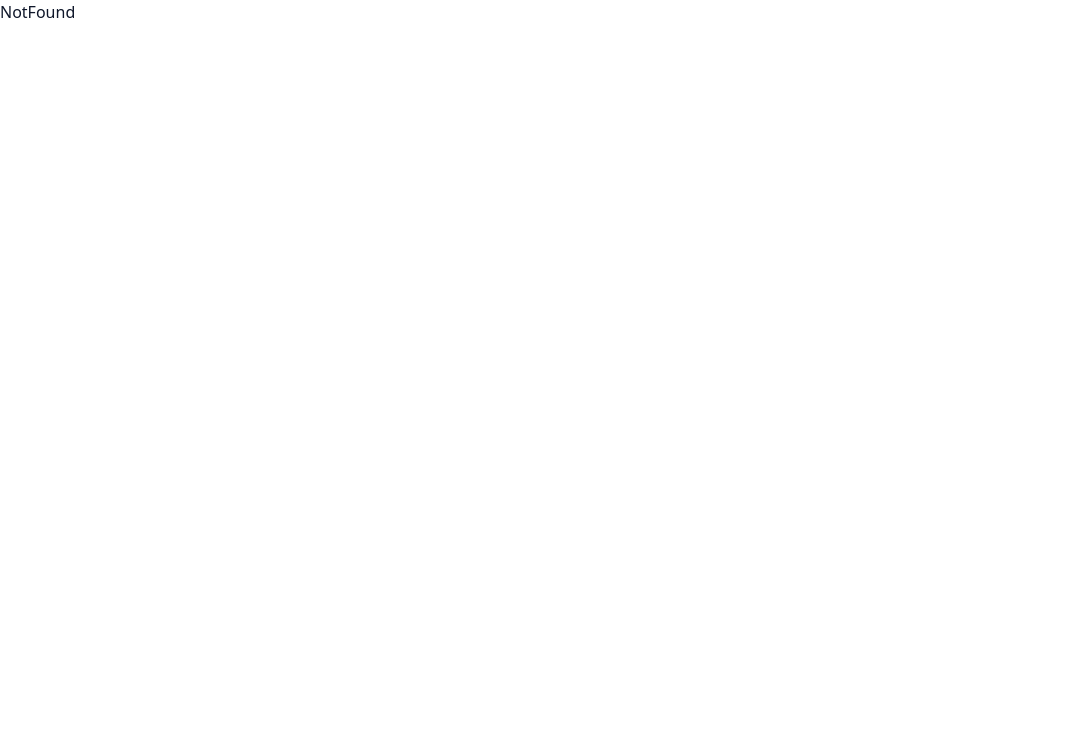
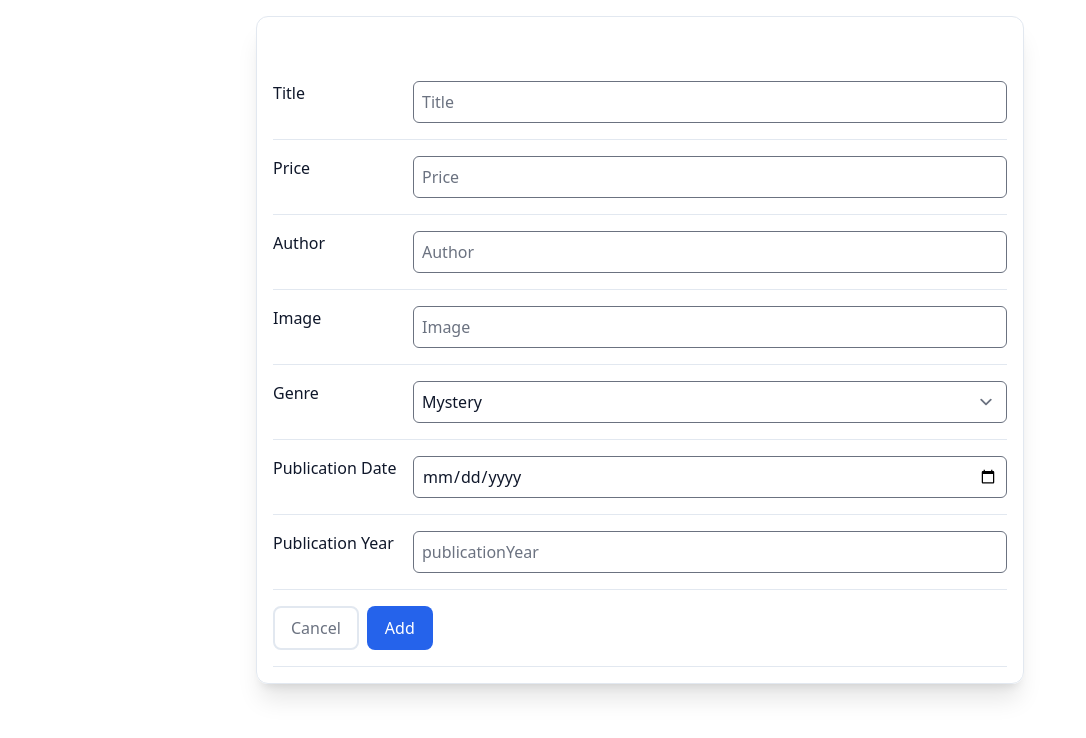
Before and after one commit to MikatSyed/book-corner-frontend, a React (Vite) app: page /add-book in a window 1280 px wide. Shown: the top 738 px of the page, without its empty margins (0-1086 px from the left). Built offline with nearby package versions, Linux system fonts and the light colour scheme.

Commit message:
[done] implement add new book page design

```diff
--- a/package.json
+++ b/package.json
@@ -57,6 +57,7 @@
     "tailwindcss-animate": "^1.0.5"
   },
   "devDependencies": {
+    "@tailwindcss/forms": "^0.5.4",
     "@types/react": "^18.0.28",
     "@types/react-dom": "^18.0.11",
     "@typescript-eslint/eslint-plugin": "^5.57.1",
--- a/src/layouts/MainLayout.tsx
+++ b/src/layouts/MainLayout.tsx
@@ -5,7 +5,7 @@ export default function MainLayout() {
   return (
     <div>
       <Navbar />
-      <div className="pt-16">
+      <div>
         <Outlet />
       </div>
     </div>
--- a/src/layouts/Navbar.tsx
+++ b/src/layouts/Navbar.tsx
@@ -35,15 +35,21 @@ export default function Navbar() {
         <ul className="flex flex-col gap-y-4 sm:flex-row sm:gap-x-8">
           <li className=""><a className="text-gray-600 hover:text-blue-600" href="/">Home</a></li>
           <li className=""><a className="text-gray-600 hover:text-blue-600" href="/books">All Book</a></li>
+          {user.email && (
+            <>
+           <li className=""><a className="text-gray-600 hover:text-blue-600" href="/add-book">Add New Book</a></li>
+           </>
+          )}
+
           {!user.email && (
                       <>
                         <li className="mt-2 sm:mt-0"><a className="rounded-xl border-2 border-blue-600 px-6 py-2 font-medium text-blue-600 hover:bg-blue-600 hover:text-white" href="/login">Signin/Login</a></li>
                       </>
                       )}
           {user.email && (
-            <> <>
+            <>
             <li className="mt-2 sm:mt-0"><a className="rounded-xl border-2 border-red-600 px-6 py-2 font-medium text-red-600 hover:bg-red-600 hover:text-white"  onClick={handleLogout}>Logout</a></li>
-           </></>
+           </>
           )}
 
         </ul>
--- /dev/null
+++ b/src/pages/AddBook.tsx
@@ -0,0 +1,93 @@
+import Navbar from "@/layouts/Navbar";
+import { useAppDispatch } from "@/redux/hook";
+import { useForm } from "react-hook-form";
+import {Link, useNavigate} from 'react-router-dom'
+
+interface addBookFormInputs {
+    title: string;
+    price: string;
+    image:string;
+    author: string;
+    genre: string;
+    publicationDate: string;
+    publicationYear: number;
+
+  }
+
+const AddBook = () => {
+
+    const {
+        register,
+        handleSubmit,
+        formState: { errors },
+        reset
+      } = useForm<addBookFormInputs>();
+      const dispatch = useAppDispatch()
+
+    const onSubmit = (data: addBookFormInputs) => {
+       console.log(data);
+      };
+
+    return (
+     <>
+
+        <div className="my-4 max-w-screen-md border px-4 shadow-xl sm:mx-4 sm:rounded-xl sm:px-4 sm:py-4 md:mx-auto">
+        <form  onSubmit={handleSubmit(onSubmit)} className="flex flex-col pt-3 md:pt-8">
+        <div className="flex flex-col gap-3 border-b py-4 sm:flex-row">
+          <p className="shrink-0 w-32 font-medium">Title</p>
+          <input placeholder="Title" className="w-full rounded-md border bg-white px-2 py-2 outline-none ring-blue-600 focus:ring-1"  {...register('title', { required: 'Title is required' })} />
+          {errors.title && <p>{errors.title.message}</p>}
+        </div>
+        <div className="flex flex-col gap-3 border-b py-4 sm:flex-row">
+          <p className="shrink-0 w-32 font-medium">Price</p>
+          <input placeholder="Price" className="w-full rounded-md border bg-white px-2 py-2 outline-none ring-blue-600 focus:ring-1" {...register('price', { required: 'Price is required' })} />
+          {errors.price && <p>{errors.price.message}</p>}
+        </div>
+        <div className="flex flex-col gap-3 border-b py-4 sm:flex-row">
+          <p className="shrink-0 w-32 font-medium">Author</p>
+          <input placeholder="Author" className="w-full rounded-md border bg-white px-2 py-2 outline-none ring-blue-600 focus:ring-1"  {...register('author', { required: 'Author is required' })} />
+          {errors.author && <p>{errors.author.message}</p>}
+        </div>
+        <div className="flex flex-col gap-3 border-b py-4 sm:flex-row">
+          <p className="shrink-0 w-32 font-medium">Image</p>
+          <input placeholder="Image" className="w-full rounded-md border bg-white px-2 py-2 outline-none ring-blue-600 focus:ring-1" {...register('image')}/>
+        </div>
+        <div className="flex flex-col gap-3 border-b py-4 sm:flex-row">
+          <p className="shrink-0 w-32 font-medium">Genre</p>
+          <select  className="w-full rounded-md border bg-white px-2 py-2 outline-none ring-blue-600 focus:ring-1" {...register('genre')}>
+            <option value='mystery'>Mystery</option>
+            <option value='thriller'>Thriller</option>
+            <option value='romance'>Romance</option>
+            <option value='science fiction'>Science Fiction</option>
+            <option value='fantasy'>Fantasy</option>
+            <option value='crime'>Crime</option>
+            <option value='horror'>Horror</option>
+            <option value='drama'>Drama</option>
+            <option value='comedy'>Comedy</option>
+            <option value='travel'>Travel</option>
+          </select>
+        </div>
+        <div className="flex flex-col gap-3 border-b py-4 sm:flex-row">
+          <p className="shrink-0 w-32 font-medium">Publication Date</p>
+          <input placeholder="publication date" type="date" className="w-full rounded-md border bg-white px-2 py-2 outline-none ring-blue-600 focus:ring-1" {...register('publicationDate', { required: 'publication date is required' })} />
+        </div>
+        <div className="flex flex-col gap-3 border-b py-4 sm:flex-row">
+          <p className="shrink-0 w-32 font-medium">Publication Year</p>
+          <input placeholder="publicationYear" type="number" className="w-full rounded-md border bg-white px-2 py-2 outline-none ring-blue-600 focus:ring-1"  {...register('publicationYear', { required: 'publication year is required' })} />
+          {errors.publicationYear && <p>{errors.publicationYear.message}</p>}
+        </div>
+
+        <div className="flex flex-col border-b py-4 sm:flex-row sm:items-start">
+
+          <Link to="/">  <button className="mr-2 hidden rounded-lg border-2 px-4 py-2 font-medium text-gray-500 sm:inline focus:outline-none focus:ring hover:bg-gray-200">Cancel</button></Link>
+          <button type="submit" className="hidden rounded-lg border-2 border-transparent bg-blue-600 px-4 py-2 font-medium text-white sm:inline focus:outline-none focus:ring hover:bg-blue-700">Add</button>
+
+
+        </div>
+        </form>
+      </div>
+     </>
+    );
+};
+
+export default AddBook;
--- a/src/pages/Signup.tsx
+++ b/src/pages/Signup.tsx
@@ -75,7 +75,7 @@ export default function Signup() {
       <p className="mb-8 text-3xl font-semibold leading-10">We work 10x faster than our compeititors and stay consistant. While they're bogged won with techincal debt, we're realeasing new features.</p>
       <p className="mb-4 text-3xl font-semibold">John Elmond</p>
       <p className="">Founder, Emogue</p>
-      <p className="mb-7 text-sm opacity-70">Web Design Agency</p>
+      <p className="mb-7 text-sm opacity-70">Book Corner</p>
     </div>
     <img className="-z-1 absolute top-0 h-full w-full object-cover opacity-90" src="https://images.unsplash.com/photo-1565301660306-29e08751cc53?ixlib=rb-1.2.1&ixid=MnwxMjA3fDB8MHxwaG90by1wYWdlfHx8fGVufDB8fHx8&auto=format&fit=crop&w=687&q=80" />
   </div>
--- a/tailwind.config.js
+++ b/tailwind.config.js
@@ -75,5 +75,6 @@ module.exports = {
       },
     },
   },
-  plugins: [require('tailwindcss-animate')],
+  plugins: [require('tailwindcss-animate'), require('@tailwindcss/forms')],
+
 };
```
Also changed, not shown: src/routes/routes.tsx (+7 -0 lines), src/routes/PrivateRoute.ts (added), 1 other file (tests, documents, lock files or other folders).
